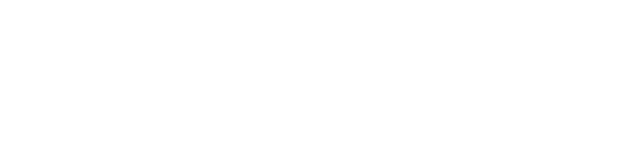
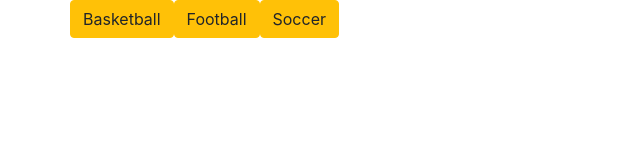
Before and after one commit to kbub27/GiphyAPI, a plain HTML site: page index.html in a window 1280 px wide. Shown: the whole page, without its empty margins (0-640 px from the left). Drawn offline with nearby package versions, Linux system fonts and the light colour scheme.

Commit message:
make button function added

```diff
--- a/assets/javascript/app.js
+++ b/assets/javascript/app.js
@@ -2,15 +2,16 @@ $(document).ready(function () {
     // GIPHY API URL LINK SAVED TO A VARIABLE
     var giphyURL = "http://api.giphy.com/v1/gifs/search?q=ryan+gosling&api_key=M4QerXA1BTog7T6M4tVp4T87xtAk8rXK&limit=10";
     // ARRAY OF STRINGS BASED ON THE THEME OF SPORTS
-    var sports = [];
+    var sports = ['Basketball','Football','Soccer'];
     // CREATE A FUNCTION TO LOOP THROUGH ARRAY AND CREATE A BUTTON FOR EACH ELEMENT IN THE ARRAY
     function makeBtn() {
-        for (let i = 0; i < topics.length; i++) {
-
+        $('.btns').empty();
+        for (let i = 0; i < sports.length; i++) {
+            $('.btns').append('<button class="btn btn-warning">' + sports[i] + '</button>' );
         }
     }
 
 
 
-
+    makeBtn();
 })
--- a/index.html
+++ b/index.html
@@ -14,7 +14,7 @@
 
     <div class="container">
 
-        <div class="row">
+        <div class="row btns">
 
         </div>
 
```
